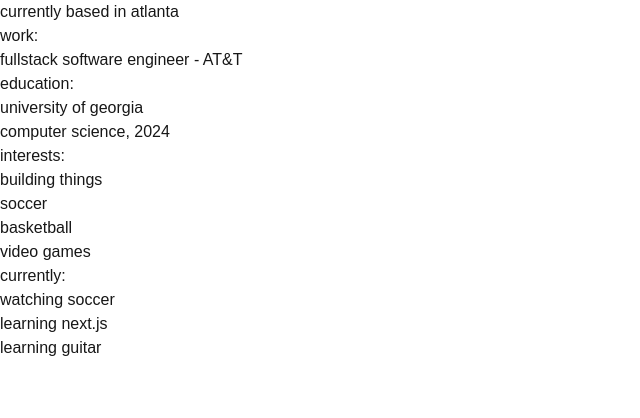
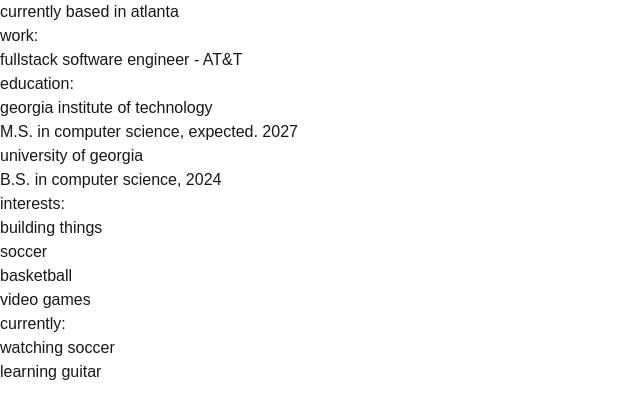
Before and after one commit to sameerfidai/web-app, a Next.js app: page /about in a window 1280 px wide. Shown: the top 418 px of the page, without its empty margins (0-640 px from the left). Built offline with nearby package versions, Linux system fonts and the light colour scheme.

Commit message:
add gt masters education

```diff
--- a/src/app/about/page.tsx
+++ b/src/app/about/page.tsx
@@ -15,8 +15,12 @@ export default function About() {
           <div className="mb-8">
             <p>education:</p>
             <ul className="list-inside mt-2 opacity-70">
+              <li>georgia institute of technology</li>
+              <li>M.S. in computer science, expected. 2027</li>
+            </ul>
+            <ul className="list-inside mt-4 opacity-70">
               <li>university of georgia</li>
-              <li>computer science, 2024</li>
+              <li>B.S. in computer science, 2024</li>
             </ul>
           </div>
 
@@ -34,7 +38,6 @@ export default function About() {
             <p>currently:</p>
             <ul className="list-inside mt-2 opacity-70">
               <li>watching soccer</li>
-              <li>learning next.js</li>
               <li>learning guitar</li>
             </ul>
           </div>
```
